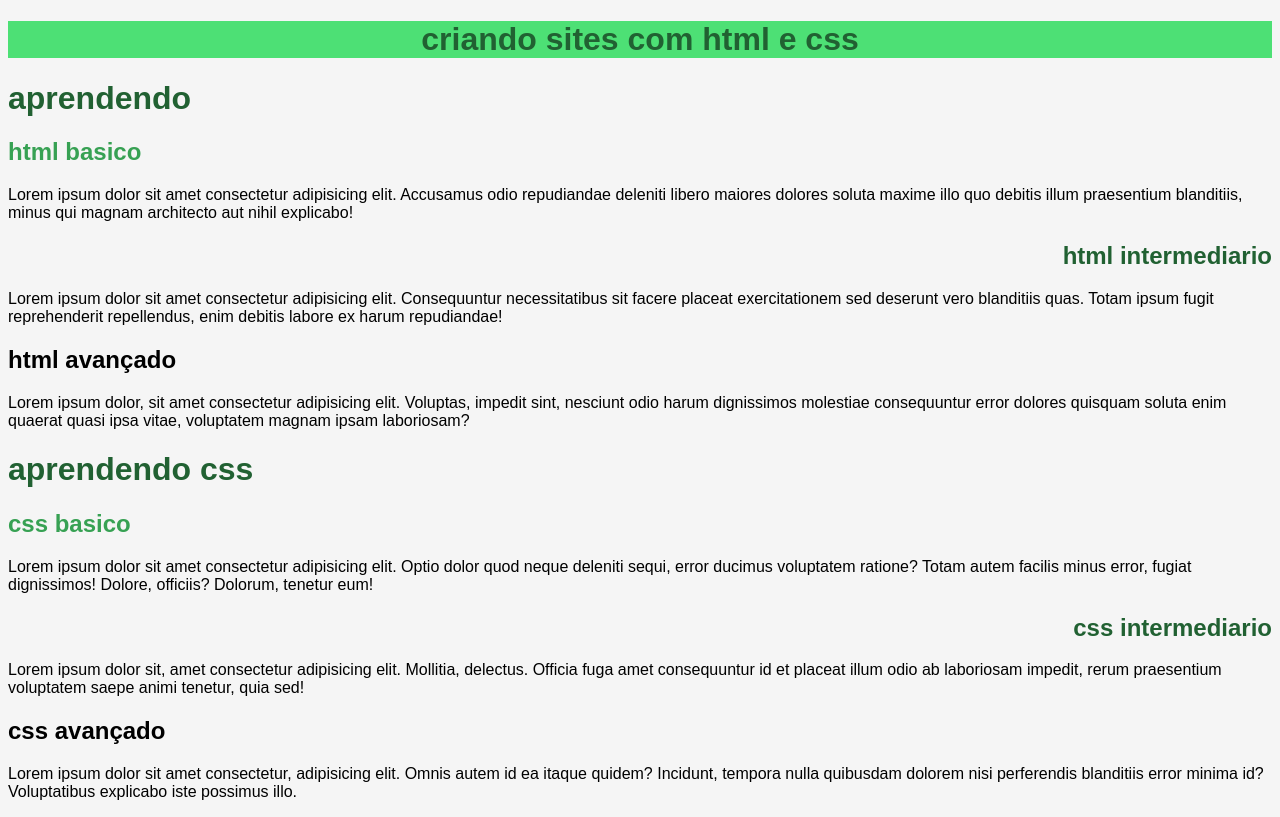
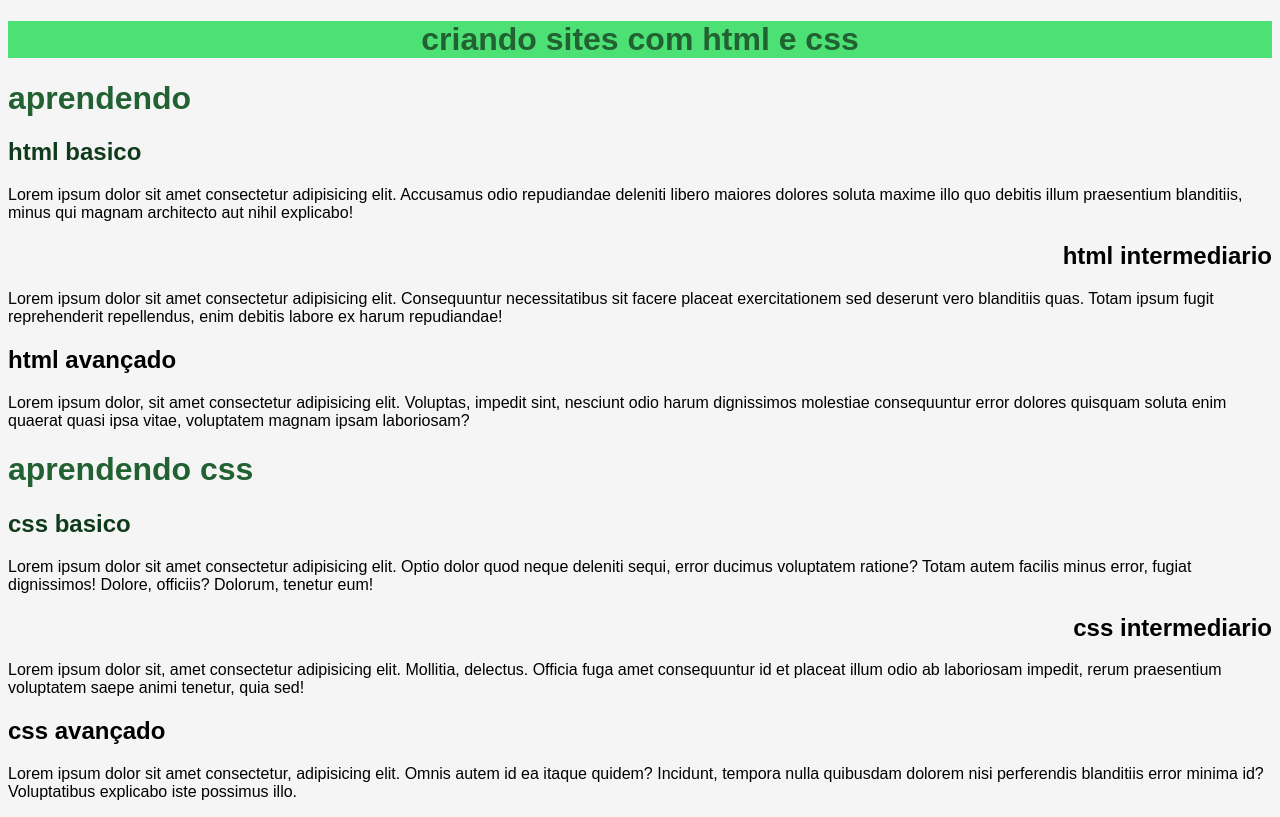
Before and after one commit to jefersomvieira/estudos, a plain HTML site: page Curso-em-video/HTML-CSS/Exercícios/ex019/seletor01.html in a window 1280 px wide. Drawn offline with Linux system fonts and the light colour scheme.

Commit message:
correção de erros simples

```diff
--- a/Curso-em-video/HTML-CSS/Exercícios/ex019/style.css
+++ b/Curso-em-video/HTML-CSS/Exercícios/ex019/style.css
@@ -1,7 +1,7 @@
 @charset "UTF-8";
 /*
 em HTML é id    = em CSS é # (so pode 1 elemento)
-em HTML é calss = em CSS é . (pode mais de um elemento)
+em HTML é class = em CSS é . (pode mais de um elemento)
 */
 
 body{
@@ -19,10 +19,10 @@ h2{
     color: #37A153;
 }
 .basico{
-    color: #37A153;
+    color: #0f3b1b;
 }
 .intermediario{
-    color: #216132;
+    color: #000000;
     text-align: right;
 }
 .avançado{
```
Also changed, not shown: Curso-em-video/HTML-CSS/Exercícios/ex022/fundo003.html (+1 -0 lines).
